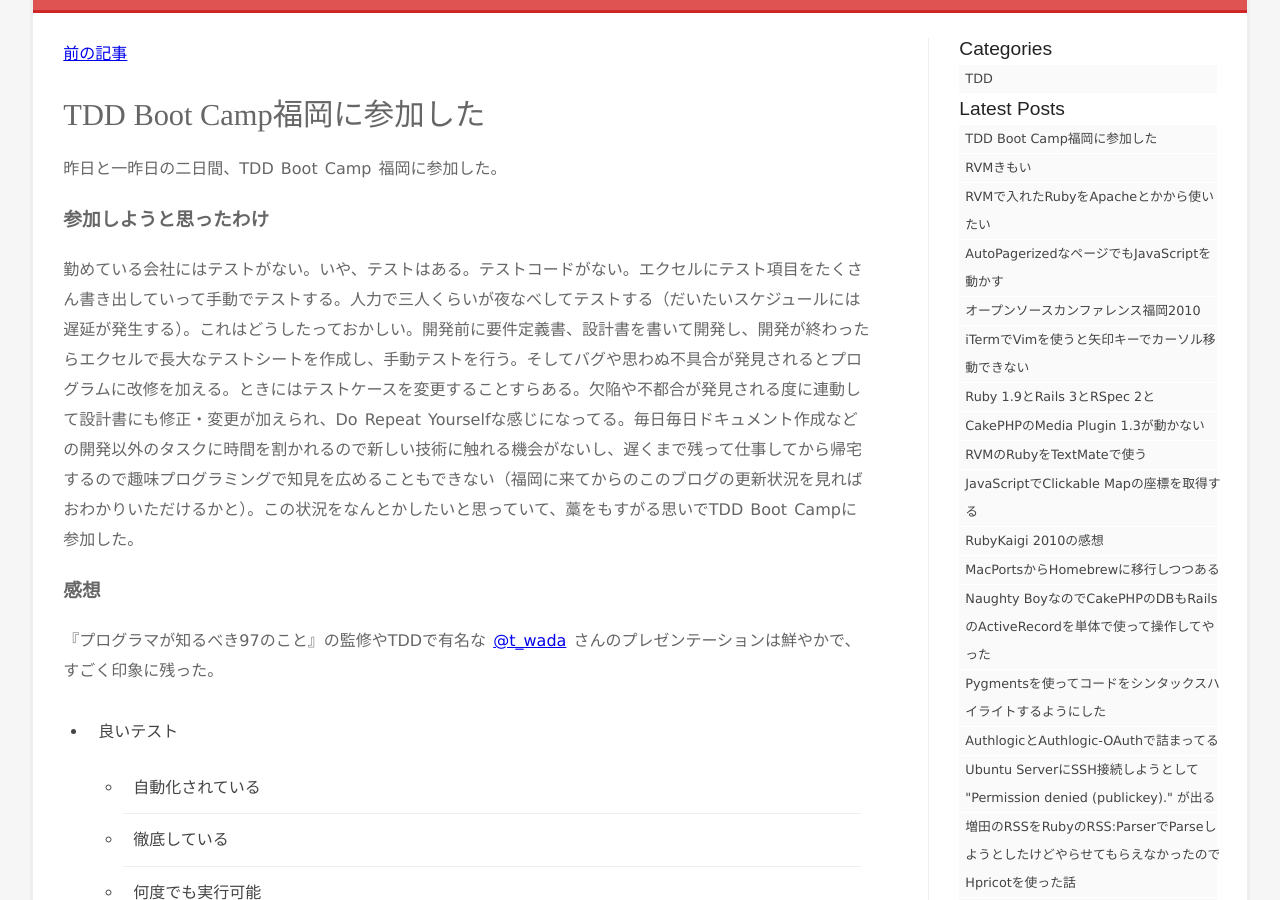
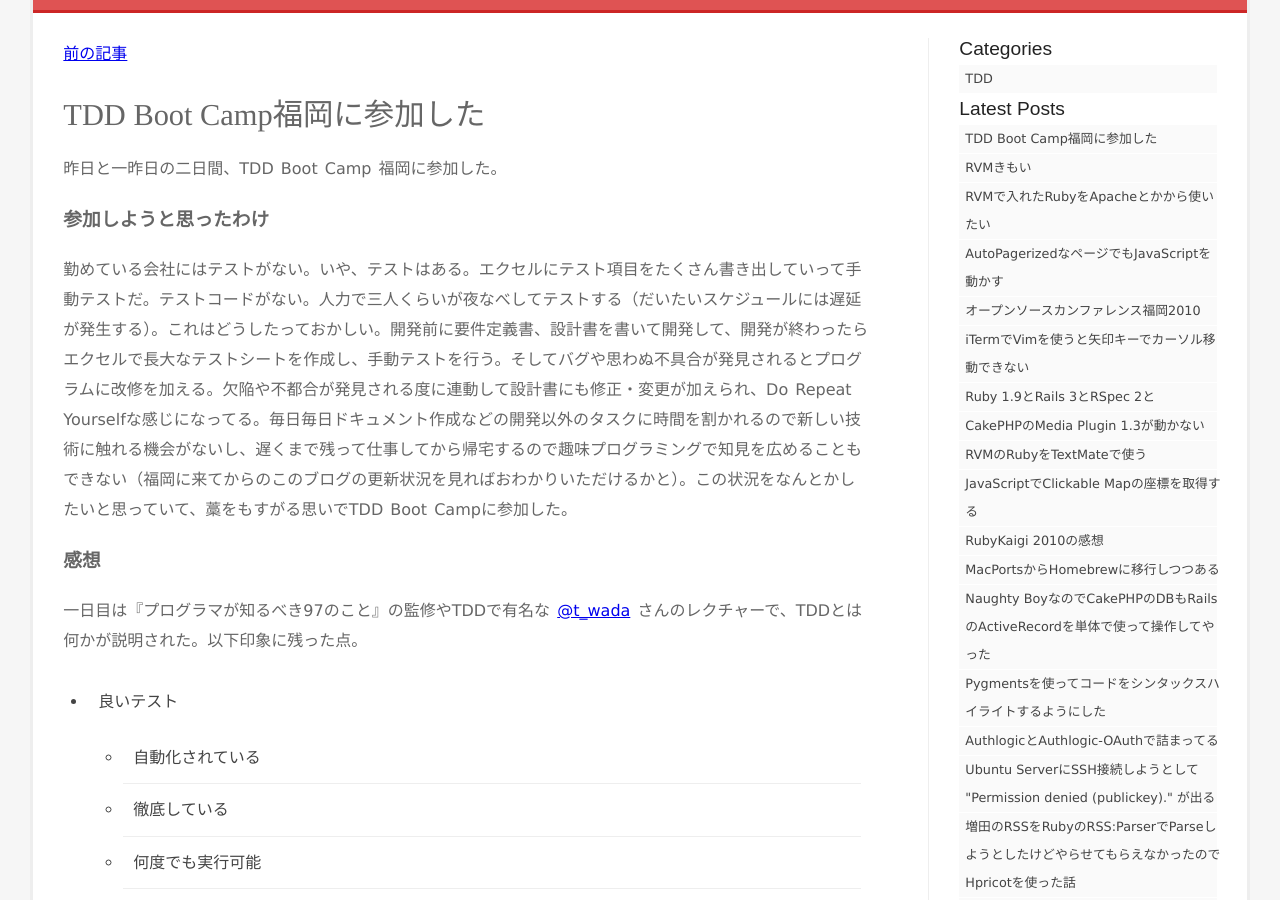
Before and after one commit to morygonzalez/tech.portalshit.net, a Jekyll site: the page built from _posts/2011-03-21-tdd-bootcamp-fukuoka.markdown, in a window 1280 px wide and 900 px high, scrolled down 236 px. Built offline with Jekyll 4.4.1, drawn with Linux system fonts in a browser that asks for light colours; comment, search, counter and statistics services are not loaded; some of the changed text lies outside the part shown.

Commit message:
微修正

```diff
--- a/_posts/2011-03-21-tdd-bootcamp-fukuoka.markdown
+++ b/_posts/2011-03-21-tdd-bootcamp-fukuoka.markdown
@@ -9,11 +9,11 @@ layout: post
 
 ### 参加しようと思ったわけ
 
-勤めている会社にはテストがない。いや、テストはある。テストコードがない。エクセルにテスト項目をたくさん書き出していって手動でテストする。人力で三人くらいが夜なべしてテストする（だいたいスケジュールには遅延が発生する）。これはどうしたっておかしい。開発前に要件定義書、設計書を書いて開発し、開発が終わったらエクセルで長大なテストシートを作成し、手動テストを行う。そしてバグや思わぬ不具合が発見されるとプログラムに改修を加える。ときにはテストケースを変更することすらある。欠陥や不都合が発見される度に連動して設計書にも修正・変更が加えられ、Do Repeat Yourselfな感じになってる。毎日毎日ドキュメント作成などの開発以外のタスクに時間を割かれるので新しい技術に触れる機会がないし、遅くまで残って仕事してから帰宅するので趣味プログラミングで知見を広めることもできない（福岡に来てからのこのブログの更新状況を見ればおわかりいただけるかと）。この状況をなんとかしたいと思っていて、藁をもすがる思いでTDD Boot Campに参加した。
+勤めている会社にはテストがない。いや、テストはある。エクセルにテスト項目をたくさん書き出していって手動テストだ。テストコードがない。人力で三人くらいが夜なべしてテストする（だいたいスケジュールには遅延が発生する）。これはどうしたっておかしい。開発前に要件定義書、設計書を書いて開発して、開発が終わったらエクセルで長大なテストシートを作成し、手動テストを行う。そしてバグや思わぬ不具合が発見されるとプログラムに改修を加える。欠陥や不都合が発見される度に連動して設計書にも修正・変更が加えられ、Do Repeat Yourselfな感じになってる。毎日毎日ドキュメント作成などの開発以外のタスクに時間を割かれるので新しい技術に触れる機会がないし、遅くまで残って仕事してから帰宅するので趣味プログラミングで知見を広めることもできない（福岡に来てからのこのブログの更新状況を見ればおわかりいただけるかと）。この状況をなんとかしたいと思っていて、藁をもすがる思いでTDD Boot Campに参加した。
 
 ### 感想
 
-『プログラマが知るべき97のこと』の監修やTDDで有名な [@t\_wada](http://twitter.com/t_wada) さんのプレゼンテーションは鮮やかで、すごく印象に残った。
+一日目は『プログラマが知るべき97のこと』の監修やTDDで有名な [@t\_wada](http://twitter.com/t_wada) さんのレクチャーで、TDDとは何かが説明された。以下印象に残った点。
 
 - 良いテスト
   - 自動化されている
@@ -47,7 +47,7 @@ layout: post
 
 テストのみならず、自動化やバージョンコントロールの重要性が説かれた。
 
-@t\_wada さんの話のほかにも [@bleis](http://twitter.com/bleis) さんによるGitの効果的な利用方法やJenkinsを利用した継続的インテグレーションの実践例、 [@akineko](http://twitter.com/akineko) さんによるOMakeを利用した自動ビルド、自動テスト、自動コミットの話など。
+二日目には [@bleis](http://twitter.com/bleis) さんによるGitの効果的な利用方法やJenkinsを利用した継続的インテグレーションの実践例、 [@akineko](http://twitter.com/akineko) さんによるOMakeを利用した自動ビルド、自動テスト、自動コミットの話など。
 
 ### ペアプログラミングを体験した
 
```
Also changed, not shown: 4 other files.
